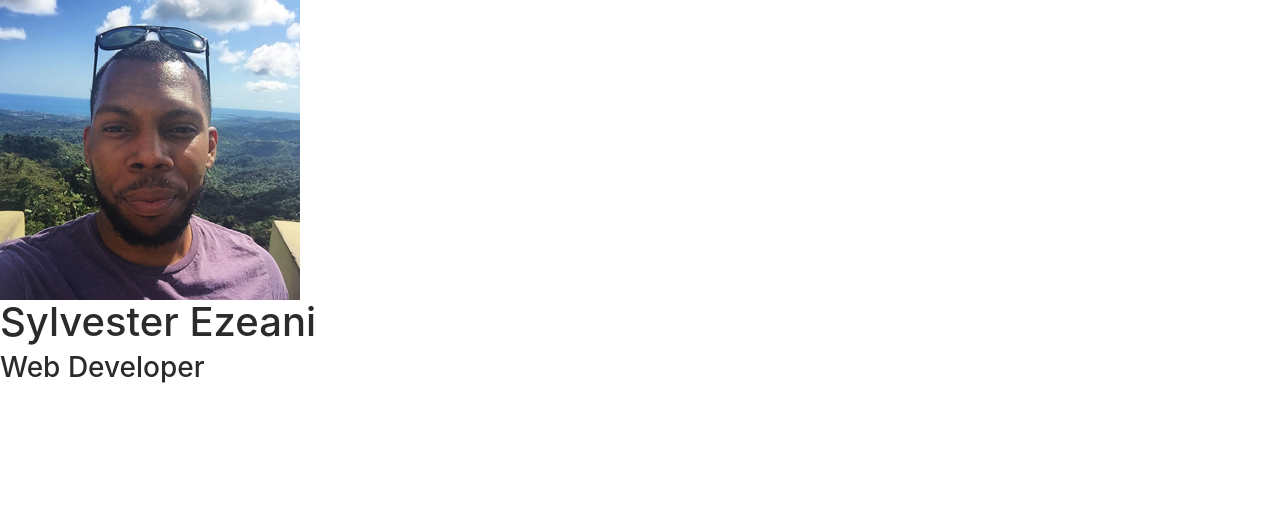
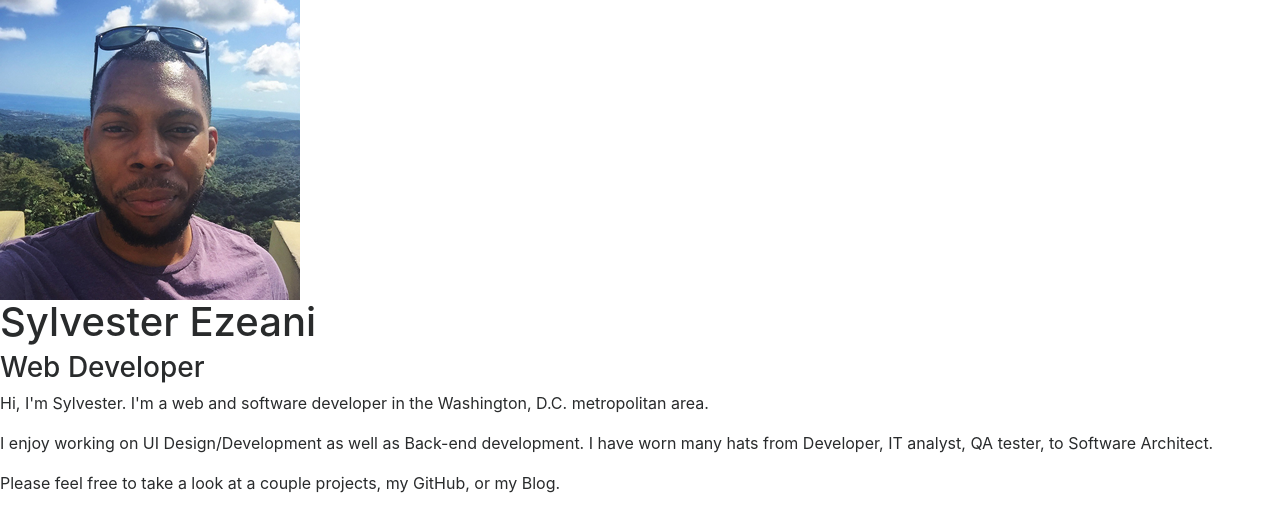
Before and after one commit to impreze/Portfolio, a plain HTML site: page index.html in a window 1280 px wide. Drawn offline with Linux system fonts and the light colour scheme.

Commit message:
add blurb to index

```diff
--- a/index.html
+++ b/index.html
@@ -32,6 +32,11 @@
             <h1>Sylvester Ezeani</h1>
             <h3>Web Developer</h3>
         </div>
+        <div id="blurb">
+            <p>Hi, I'm Sylvester. I'm a web and software developer in the Washington, D.C. metropolitan area.</p>
+            <p>I enjoy working on UI Design/Development as well as Back-end development. I have worn many hats from Developer, IT analyst, QA tester, to Software Architect.</p>
+            <p>Please feel free to take a look at a couple projects, my GitHub, or my Blog.</p>
+        </div>
     </div>
 
     <!-- JQuery -->
```
